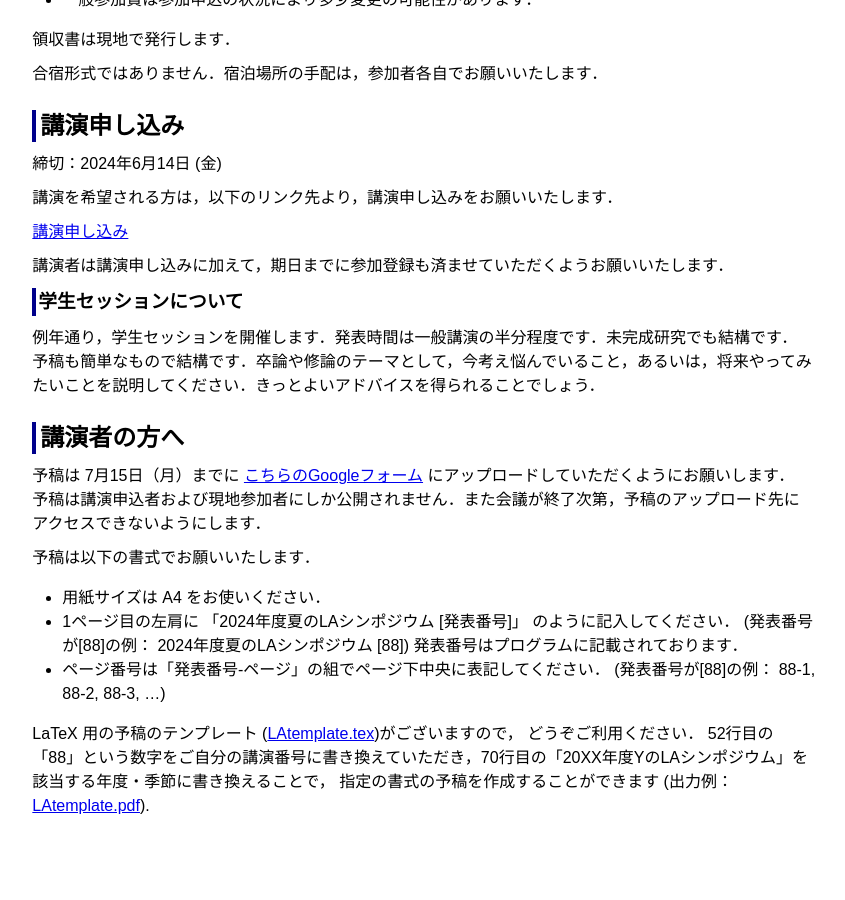
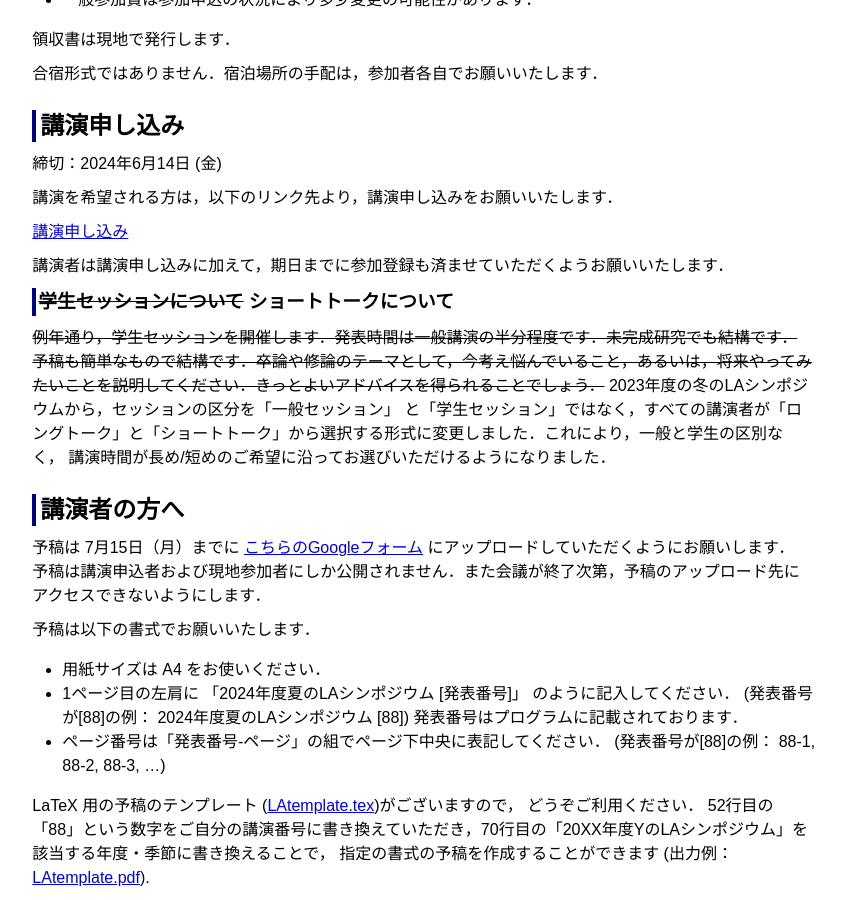
Before and after one commit to ytamura12/la-symposium_test.github.io, a Jekyll site: the page built from 2024/summer.md, in a window 1280 px wide and 900 px high, scrolled down 582 px. Shown: the whole window, without its empty margins (326-1171 px from the left). Built offline with Jekyll 4.4.1, drawn with Linux system fonts in a browser that asks for light colours; before the commit the page ends 1410 px from its top, so only the background shows below that.

Commit message:
Delete the description on student session and add on short talk

```diff
--- a/2024/summer.md
+++ b/2024/summer.md
@@ -69,8 +69,10 @@ title: LA Symposium 2024, 夏のLA
 
 講演者は講演申し込みに加えて，期日までに参加登録も済ませていただくようお願いいたします．
 
-### 学生セッションについて
-例年通り，学生セッションを開催します．発表時間は一般講演の半分程度です．未完成研究でも結構です．予稿も簡単なもので結構です．卒論や修論のテーマとして，今考え悩んでいること，あるいは，将来やってみたいことを説明してください．きっとよいアドバイスを得られることでしょう．
+
+### ~~学生セッションについて~~ ショートトークについて
+~~例年通り，学生セッションを開催します．発表時間は一般講演の半分程度です．未完成研究でも結構です．予稿も簡単なもので結構です．卒論や修論のテーマとして，今考え悩んでいること，あるいは，将来やってみたいことを説明してください．きっとよいアドバイスを得られることでしょう．~~
+2023年度の冬のLAシンポジウムから，セッションの区分を「一般セッション」 と「学生セッション」ではなく，すべての講演者が「ロングトーク」と「ショートトーク」から選択する形式に変更しました．これにより，一般と学生の区別なく， 講演時間が長め/短めのご希望に沿ってお選びいただけるようになりました．
 
 
 講演者の方へ
```
Also changed, not shown: _includes/news.md (+1 -0 lines).
